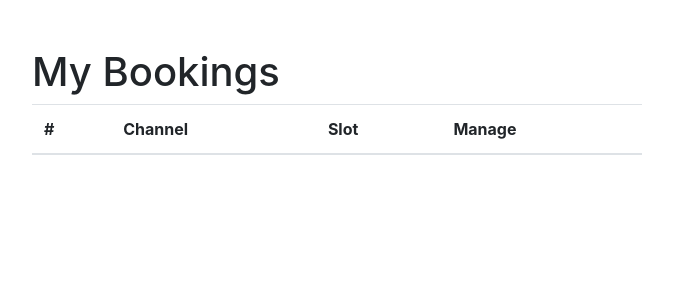
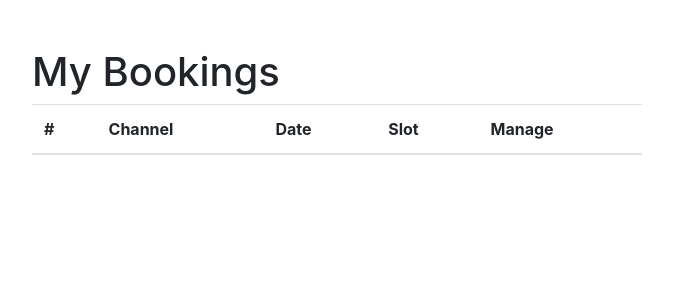
Before and after one commit to bchooxg/zbs, a Flask app: page /bookings in a window 1280 px wide. Shown: the part 56-356 px from the top of the page, without its empty margins (303-976 px from the left). Run offline with Flask 2, Linux system fonts and the light colour scheme; a user stored in the database is signed in; data comes from the database, SQL or seed files in the repository; both versions use the stored data as it was after the commit; lists and menus that the app fills with data are empty; some libraries are stand-ins or nearby versions.

Commit message:
Added date field in my bookings

```diff
--- a/templates/bookings.html
+++ b/templates/bookings.html
@@ -15,6 +15,7 @@
       <tr>
         <th scope="col">#</th>
         <th scope="col">Channel</th>
+        <th scope="col">Date</th>
         <th scope="col">Slot</th>
         <th scope="col">Manage</th>
       </tr>
@@ -25,6 +26,7 @@
       <tr>
         <th scope="row">{{ loop.index }}</th>
         <td>{{ booking.channel.name }}</td>
+        <td>{{ booking.date }}</td>
         <td>{{ booking.slot}}</td>
         <td>
           <a href="{{ url_for('delete_booking',id=booking.id) }}">Delete</a>
```
Also changed, not shown: test.db.
